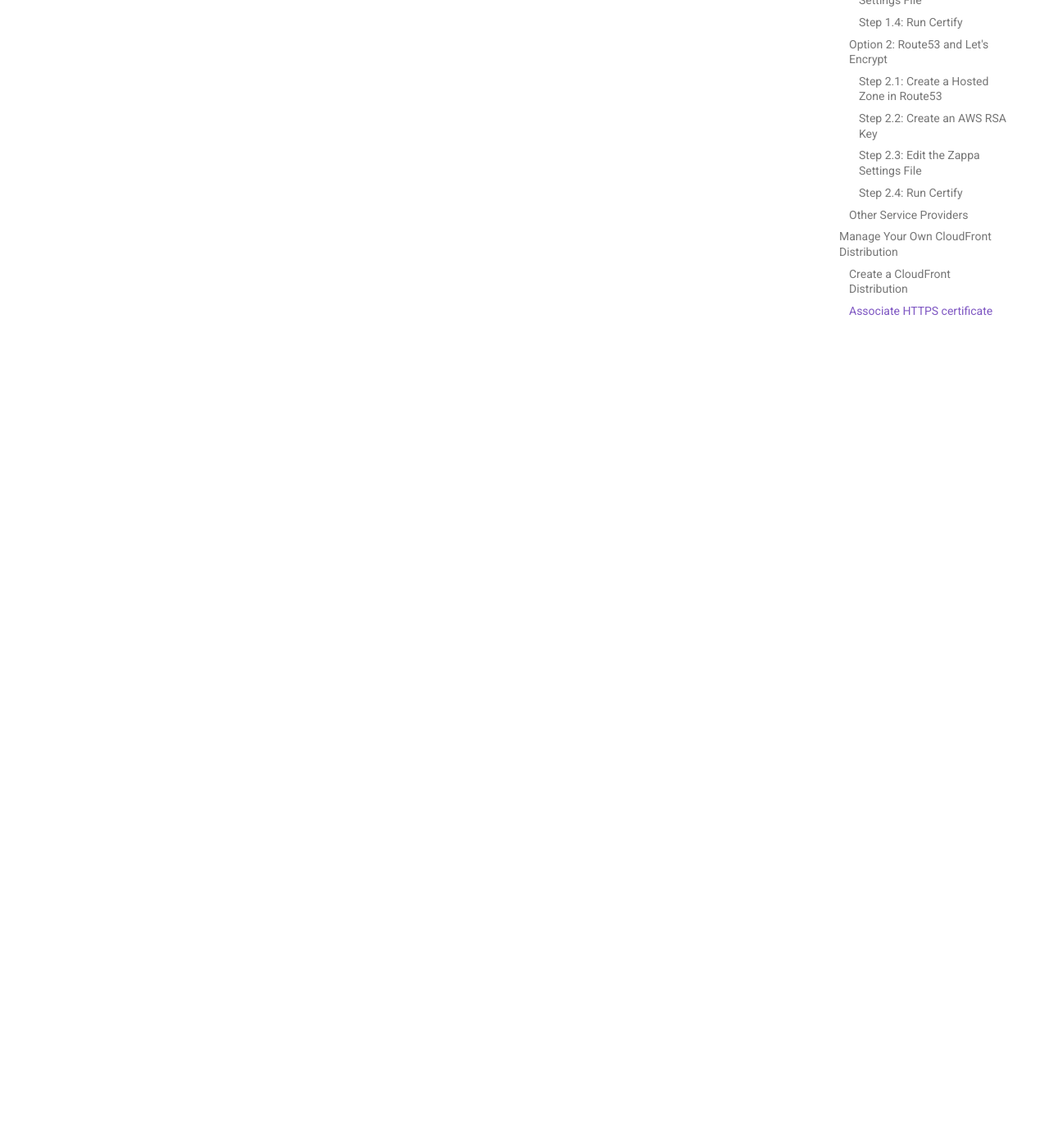
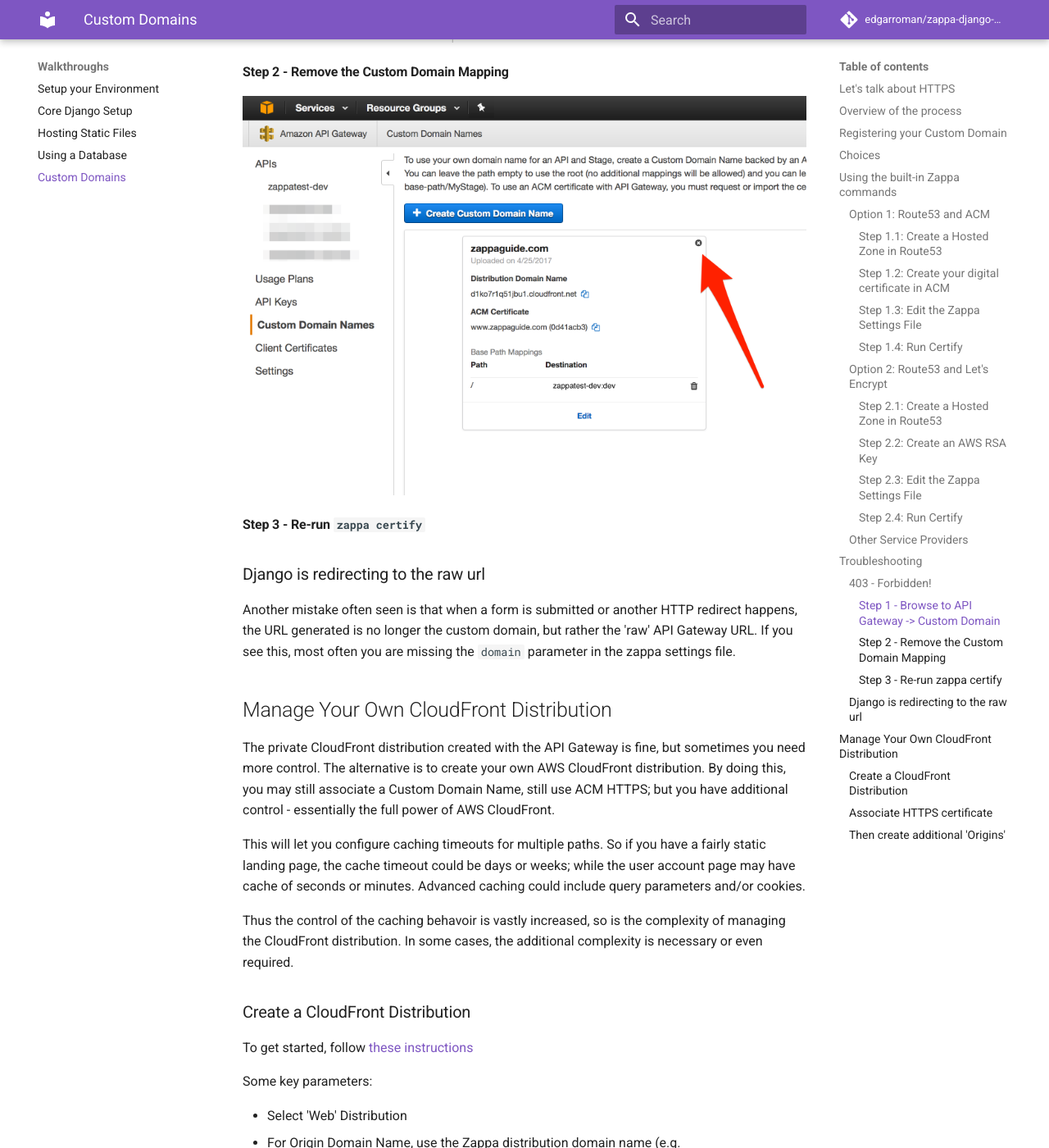
Before and after one commit to edgarroman/zappa-django-guide, an MkDocs documentation site: the page built from docs/walk_domain.md, in a window 1280 px wide and 1400 px high, scrolled down 7279 px. Shown: the whole window at 82% size. Built offline with MkDocs 1.6.1 and Material for MkDocs 9.7.7, drawn with Linux system fonts in a browser that asks for light colours; comment, search, counter and statistics services are not loaded; old or Windows-style settings are respelled for this version of MkDocs; some of the changed text lies outside the part shown.

Commit message:
Added Custom Domain Troubleshooting guide

````diff
--- a/docs/walk_domain.md
+++ b/docs/walk_domain.md
@@ -213,10 +213,41 @@
 
 In this case, I would recommend against using the built-in Zappa commands because of unexpected side effects.
 
+## Troubleshooting
+
+Using your own domain name can be one of the most frustrating experiences, especially due to the potential for a long delay while AWS is creating/setting up the necessary components.  Here we list some of the common errors that you may get when you think everythign is working.
+
+### 403 - Forbidden!
+
+Sometimes you may encounter the dreaded '403 - Forbidden message':
+
+```
+{"message":"Forbidden"}
+```
+
+Often this happens when the user runs `zappa certify` but has not completed all the steps or correctly configured the zappa settings file.  The best way to handle this is generally to manually remove any partially configured custom domains from the AWS console and then try to run `zappa certify` again.  Follow these steps to remove any partial custom domain remnants.
+
+#### Step 1 - Browse to API Gateway -> Custom Domain
+
+![API Gateway -> Custom Domain](images/domain_trouble_custom_domain.png)
+
+#### Step 2 - Remove the Custom Domain Mapping
+
+![Remove Custom Domain Mapping](images/domain_trouble_custom_domain2.png)
+
+#### Step 3 - Re-run `zappa certify`
+
+### Django is redirecting to the raw url
+
+Another mistake often seen is that when a form is submitted or another HTTP redirect happens, the URL generated is no longer the custom domain, but rather the 'raw' API Gateway URL.  If you see this, most often you are missing the `domain` parameter in the zappa settings file.
 
 ## Manage Your Own CloudFront Distribution
 
-Well, with all this power comes great responsibilites.
+The private CloudFront distribution created with the API Gateway is fine, but sometimes you need more control. The alternative is to create your own AWS CloudFront distribution. By doing this, you may still associate a Custom Domain Name, still use ACM HTTPS; but you have additional control - essentially the full power of AWS CloudFront.
+
+This will let you configure caching timeouts for multiple paths. So if you have a fairly static landing page, the cache timeout could be days or weeks; while the user account page may have cache of seconds or minutes. Advanced caching could include query parameters and/or cookies.
+
+Thus the control of the caching behavoir is vastly increased, so is the complexity of managing the CloudFront distribution. In some cases, the additional complexity is necessary or even required.
 
 ### Create a CloudFront Distribution
 
@@ -237,3 +268,7 @@
 ### Associate HTTPS certificate
 
 Follow [these instructions](http://docs.aws.amazon.com/acm/latest/userguide/gs-cf.html) to associate your new distro with a SSL/TLS certificate.
+
+### Then create additional 'Origins'
+
+So now that you have your default origin configured you can add additional ones.  And you can point to various url paths in your application to configure the cache timings and other behavoirs like compression and so on.
````
Also changed, not shown: docs/images/domain_trouble_custom_domain.png (added), docs/images/domain_trouble_custom_domain2.png (added).
